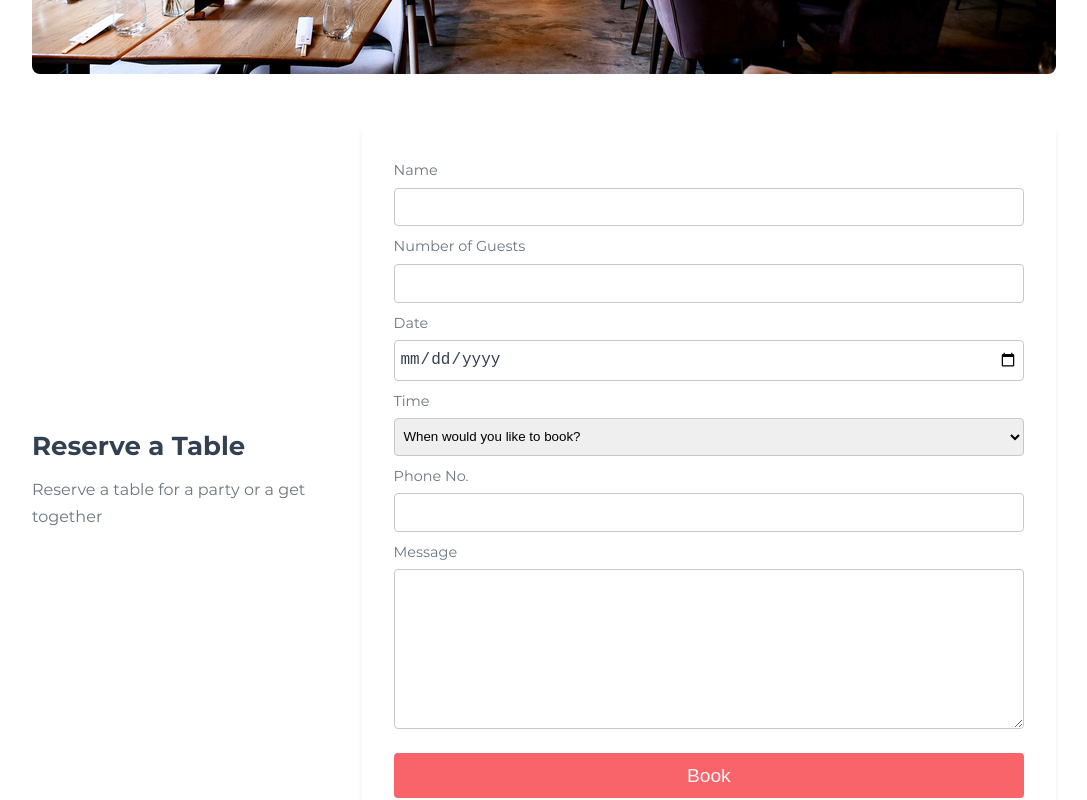
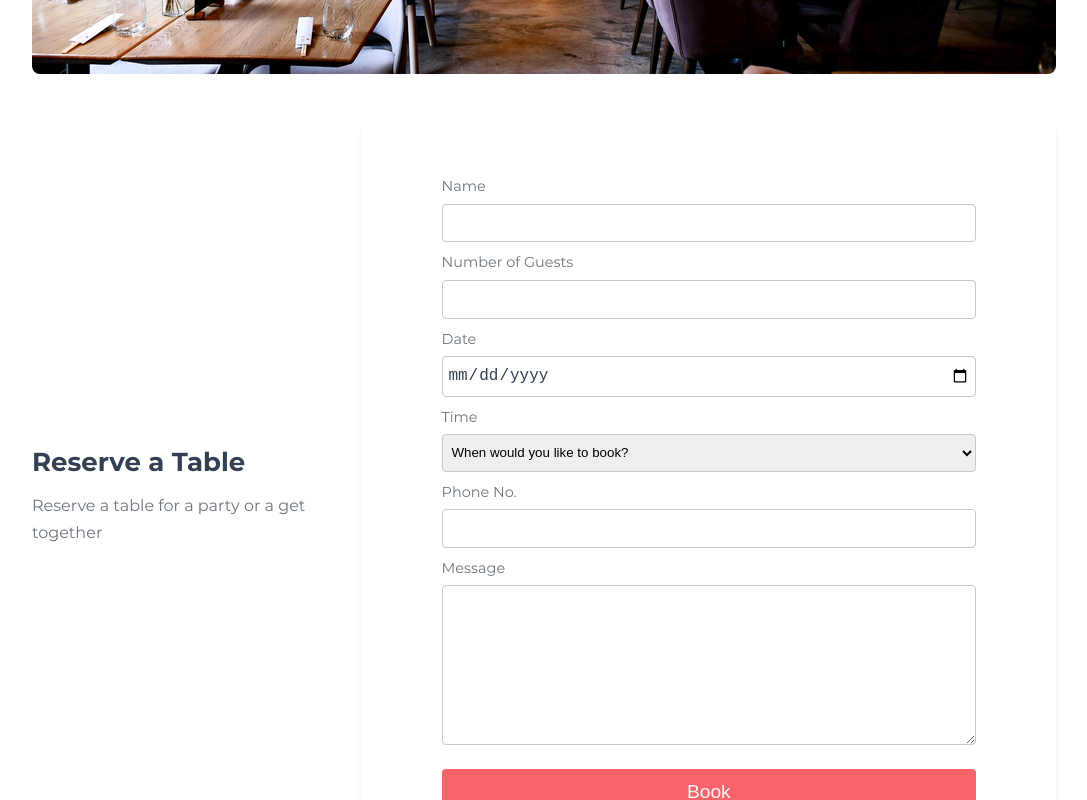
Before and after one commit to alaminnku/burger-valy-frontend, a Next.js app: page / in a window 1280 px wide. Shown: the part 1580-2380 px from the top of the page, without its empty margins (96-1183 px from the left). Built offline with nearby package versions, Linux system fonts and the light colour scheme; no server answers.

Commit message:
Reservation form updated

```diff
--- a/pages/index.js
+++ b/pages/index.js
@@ -38,7 +38,7 @@ const HomePage = () => {
         </div>
 
         <div className={styles.Form}>
-          <ReservationForm style={{ padding: "2rem" }} />
+          <ReservationForm />
         </div>
       </div>
 
--- a/styles/auth/loginForm.module.css
+++ b/styles/auth/loginForm.module.css
@@ -36,7 +36,7 @@
 }
 
 .Item input {
-  border: 1px solid rgb(200, 200, 200);
+  border: 1px solid var(--borderColor);
   padding: 0.3rem;
   border-radius: 0.25rem;
 }
--- a/styles/reservation/reservationForm.module.css
+++ b/styles/reservation/reservationForm.module.css
@@ -32,6 +32,7 @@
   padding: 0.3rem;
   margin-bottom: 0.5rem;
   border-radius: 0.25rem;
+  width: 100%;
 }
 
 .ReservationForm form select {
```
